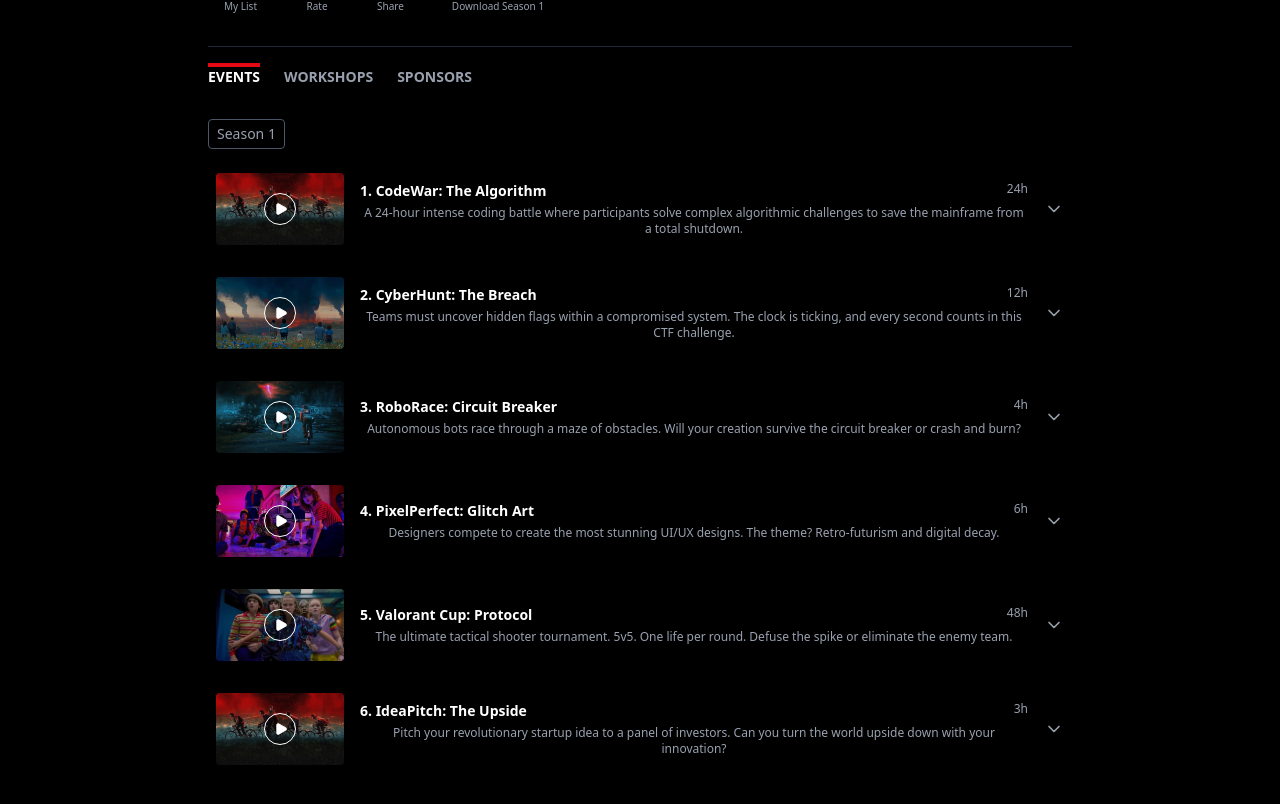
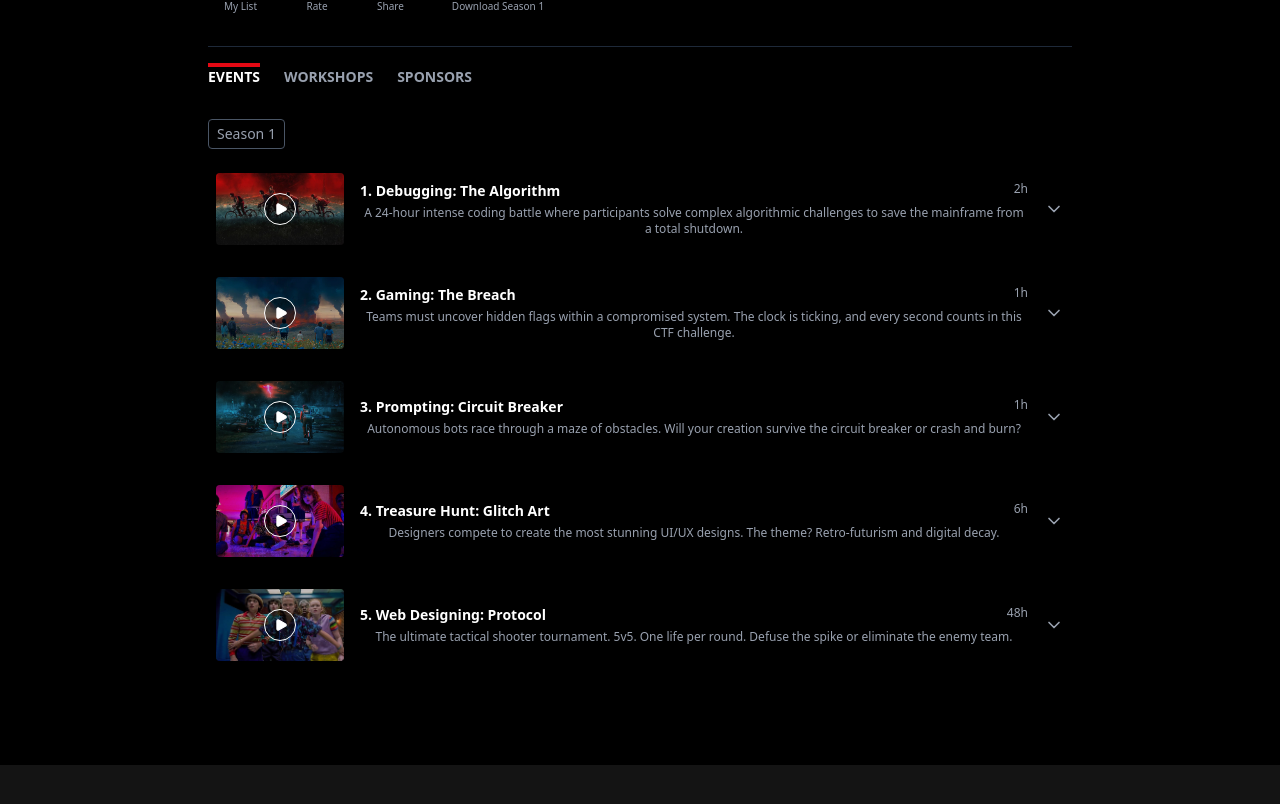
Before and after one commit to amal-chd/inspiro-26, a React (Vite) app: page /episodes in a window 1280 px wide. Shown: the part 1160-1964 px from the top of the page. After the commit the page ends 1925 px from the top, so only its background shows below. Built offline with nearby package versions, Linux system fonts and the light colour scheme.

Commit message:
Update Episodes.jsx

```diff
--- a/src/pages/Episodes.jsx
+++ b/src/pages/Episodes.jsx
@@ -16,6 +16,7 @@ const Episodes = () => {
     const [inList, setInList] = useState(false);
     const [isLiked, setIsLiked] = useState(false);
     const [timeLeft, setTimeLeft] = useState({ days: 0, hours: 0, minutes: 0, seconds: 0 });
+    const [isProfileOpen, setIsProfileOpen] = useState(false);
 
     useEffect(() => {
         // Use specific date constructor to avoid parsing issues
@@ -85,69 +86,58 @@ const Episodes = () => {
     const events = [
         {
             id: 1,
-            title: "CodeWar: The Algorithm",
+            title: "Debugging: The Algorithm",
             description: "A 24-hour intense coding battle where participants solve complex algorithmic challenges to save the mainframe from a total shutdown.",
-            duration: "24h",
+            duration: "2h",
             image: event1,
             date: "Day 1",
-            rules: ["Team Size: 2-4 Members", "No external libraries allowed", "Plagiarism check enabled"],
-            prize: "₹15,000",
-            coordinators: "Mike Wheeler, Dustin Henderson"
+            rules: ["Team Size: 1 Member", "No external libraries allowed", "Plagiarism check enabled"],
+            prize: "₹7,000",
+            coordinators: "Alan Biju, Nihal V"
         },
         {
             id: 2,
-            title: "CyberHunt: The Breach",
+            title: "Gaming: The Breach",
             description: "Teams must uncover hidden flags within a compromised system. The clock is ticking, and every second counts in this CTF challenge.",
-            duration: "12h",
+            duration: "1h",
             image: event2,
             date: "Day 1",
             rules: ["Team Size: 3 Members", "Bring your own laptop", "Kali Linux recommended"],
-            prize: "₹10,000",
-            coordinators: "Lucas Sinclair, Max Mayfield"
+            prize: "₹7,000",
+            coordinators: "Ashwin, Juwal"
         },
         {
             id: 3,
-            title: "RoboRace: Circuit Breaker",
+            title: "Prompting: Circuit Breaker",
             description: "Autonomous bots race through a maze of obstacles. Will your creation survive the circuit breaker or crash and burn?",
-            duration: "4h",
+            duration: "1h",
             image: event3,
             date: "Day 2",
             rules: ["Team Size: 2-5 Members", "Bot dimensions: 30x30cm", "Wireless control only"],
-            prize: "₹12,000",
-            coordinators: "Will Byers, Eleven"
+            prize: "₹7,000",
+            coordinators: "Alan Kurian, Abdul Hadi"
         },
         {
             id: 4,
-            title: "PixelPerfect: Glitch Art",
+            title: "Treasure Hunt: Glitch Art",
             description: "Designers compete to create the most stunning UI/UX designs. The theme? Retro-futurism and digital decay.",
             duration: "6h",
             image: event4,
             date: "Day 2",
             rules: ["Individual Participation", "Software: Figma/Adobe XD", "Assets provided on spot"],
             prize: "₹8,000",
-            coordinators: "Nancy Wheeler, Jonathan Byers"
+            coordinators: "Nivedya , Riya"
         },
         {
             id: 5,
-            title: "Valorant Cup: Protocol",
+            title: "Web Designing: Protocol",
             description: "The ultimate tactical shooter tournament. 5v5. One life per round. Defuse the spike or eliminate the enemy team.",
             duration: "48h",
             image: event5,
             date: "Day 1-2",
             rules: ["Team Size: 5 Members", "Map pool: All active maps", "Single Elimination"],
             prize: "₹20,000",
-            coordinators: "Steve Harrington, Robin Buckley"
-        },
-        {
-            id: 6,
-            title: "IdeaPitch: The Upside",
-            description: "Pitch your revolutionary startup idea to a panel of investors. Can you turn the world upside down with your innovation?",
-            duration: "3h",
-            image: event1,
-            date: "Day 2",
-            rules: ["Team Size: 1-3 Members", "Presentation time: 5 mins", "Q&A: 3 mins"],
-            prize: "₹25,000",
-            coordinators: "Jim Hopper, Joyce Byers"
+            coordinators: "Amalchand , Nandhu"
         },
     ];
 
@@ -173,11 +163,93 @@ const Episodes = () => {
                     </Link>
                     <div className="flex items-center gap-4">
                         <Share2 size={24} className="text-white cursor-pointer" onClick={handleShare} />
-                        <div className="w-6 h-6 rounded-full bg-gray-500 overflow-hidden">
+                        <div className="w-6 h-6 rounded-full bg-gray-500 overflow-hidden cursor-pointer border border-white/50 hover:border-red-600 transition" onClick={() => setIsProfileOpen(true)}>
                             <img src="https://upload.wikimedia.org/wikipedia/commons/0/0b/Netflix-avatar.png" alt="Profile" className="w-full h-full object-cover" />
                         </div>
                     </div>
                 </div>
+
+                {/* Hawkins Lab ID Card Modal */}
+                <AnimatePresence>
+                    {isProfileOpen && (
+                        <motion.div
+                            initial={{ opacity: 0 }}
+                            animate={{ opacity: 1 }}
+                            exit={{ opacity: 0 }}
+                            className="fixed inset-0 z-50 bg-black/80 backdrop-blur-sm flex items-center justify-center p-4"
+                            onClick={() => setIsProfileOpen(false)}
+                        >
+                            <motion.div
+                                initial={{ scale: 0.8, rotateY: 90, opacity: 0 }}
+                                animate={{ scale: 1, rotateY: 0, opacity: 1 }}
+                                exit={{ scale: 0.8, rotateY: -90, opacity: 0 }}
+                                transition={{ type: "spring", damping: 12 }}
+                                className="bg-[#f0f0f0] w-full max-w-sm rounded-lg shadow-[0_0_50px_rgba(0,0,0,0.5)] overflow-hidden relative font-mono text-black transform rotate-1"
+                                onClick={(e) => e.stopPropagation()}
+                            >
+                                {/* ID Card Header */}
+                                <div className="bg-[#1a1a1a] text-white p-4 flex items-center justify-between border-b-4 border-red-600">
+                                    <div className="flex flex-col">
+                                        <span className="text-[10px] tracking-widest opacity-70">DEPARTMENT OF ENERGY</span>
+                                        <span className="font-bold text-lg leading-none">HAWKINS LAB</span>
+                                    </div>
+                                    <div className="w-8 h-8 rounded-full border-2 border-white/20 flex items-center justify-center">
+                                        <div className="w-4 h-4 bg-red-600 rounded-full animate-pulse" />
+                                    </div>
+                                </div>
+
+                                {/* ID Card Body */}
+                                <div className="p-6 relative">
+                                    {/* Watermark */}
+                                    <div className="absolute inset-0 flex items-center justify-center opacity-5 pointer-events-none">
+                                        <img src={logo} alt="Watermark" className="w-48 grayscale" />
+                                    </div>
+
+                                    <div className="flex gap-4 mb-6">
+                                        <div className="w-24 h-32 bg-gray-300 border-2 border-black/20 shadow-inner flex-shrink-0">
+                                            <img src="https://upload.wikimedia.org/wikipedia/commons/0/0b/Netflix-avatar.png" alt="Subject" className="w-full h-full object-cover grayscale contrast-125" />
+                                        </div>
+                                        <div className="flex flex-col justify-between py-1">
+                                            <div>
+                                                <span className="block text-[10px] text-gray-500 uppercase">Subject Name</span>
+                                                <span className="font-bold text-xl font-serif">GUEST_USER</span>
+                                            </div>
+                                            <div>
+                                                <span className="block text-[10px] text-gray-500 uppercase">ID Number</span>
+                                                <span className="font-bold text-red-700 text-lg">011-345-89</span>
+                                            </div>
+                                        </div>
+                                    </div>
+
+                                    <div className="space-y-3 text-sm border-t border-black/10 pt-4">
+                                        <div className="flex justify-between">
+                                            <span className="text-gray-500">CLEARANCE:</span>
+                                            <span className="font-bold">LEVEL 4 (RESTRICTED)</span>
+                                        </div>
+                                        <div className="flex justify-between">
+                                            <span className="text-gray-500">STATUS:</span>
+                                            <span className="font-bold text-green-700">ACTIVE / MONITORING</span>
+                                        </div>
+                                        <div className="flex justify-between">
+                                            <span className="text-gray-500">ASSIGNMENT:</span>
+                                            <span className="font-bold">INSPIRO_26_OBSERVER</span>
+                                        </div>
+                                    </div>
+
+                                    {/* Stamp */}
+                                    <div className="absolute bottom-4 right-4 border-4 border-red-600/30 text-red-600/30 font-black text-2xl px-2 py-1 -rotate-12 pointer-events-none">
+                                        CLASSIFIED
+                                    </div>
+                                </div>
+
+                                {/* ID Card Footer */}
+                                <div className="bg-[#e0e0e0] p-2 text-[8px] text-center text-gray-500 border-t border-gray-300">
+                                    PROPERTY OF HAWKINS NATIONAL LABORATORY. IF FOUND, RETURN IMMEDIATELY.
+                                </div>
+                            </motion.div>
+                        </motion.div>
+                    )}
+                </AnimatePresence>
 
                 {/* Play Overlay */}
                 <div className="absolute inset-0 flex items-center justify-center bg-black/20">
```
